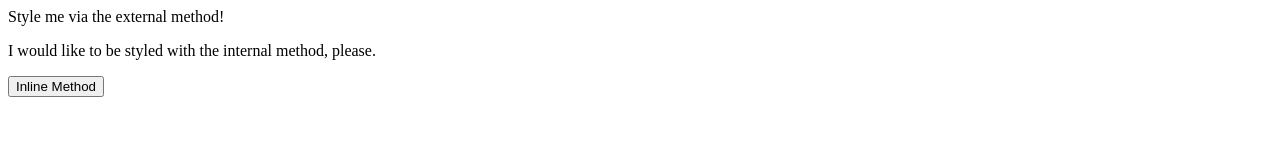
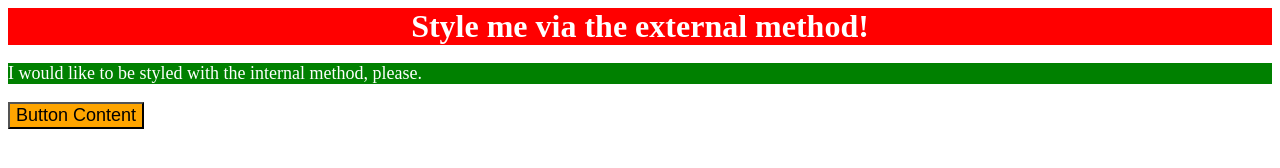
Before and after one commit to jf-wro/css-excercises, a plain HTML site: page css-1/css-1.html in a window 1280 px wide. Drawn offline with Linux system fonts and the light colour scheme.

Commit message:
completion of css-excercise #1

```diff
--- a/css-1.html
+++ b/css-1/css-1.html
@@ -4,11 +4,19 @@
     <meta charset="UTF-8">
     <meta http-equiv="X-UA-Compatible" content="IE=edge">
     <meta name="viewport" content="width=device-width, initial-scale=1.0">
+    <link rel="stylesheet" href="styles.css">
+    <style>
+        p {
+            background-color: green;
+            color: white;
+            font-size: 18px;
+        }
+    </style>
     <title>Methods for Adding CSS</title>
   </head>
   <body>
     <div>Style me via the external method!</div>
     <p>I would like to be styled with the internal method, please.</p>
-    <button>Inline Method</button>
+    <button style="background-color: orange; font-size: 18px;">Button Content</button>
   </body>
 </html>
--- /dev/null
+++ b/css-1/styles.css
@@ -0,0 +1,7 @@
+div {
+    background-color: red;
+    color: white;
+    font-size: 32px;
+    text-align: center;
+    font-weight: bold;
+}
```
